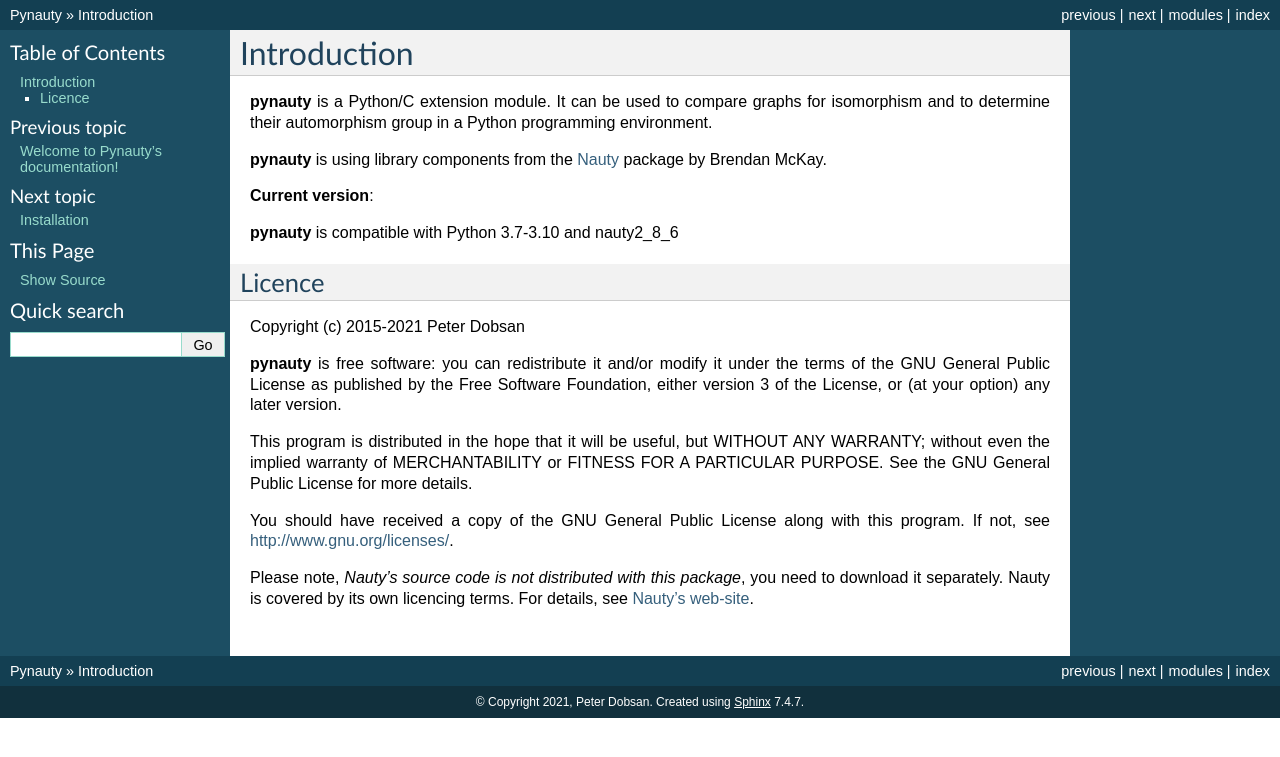
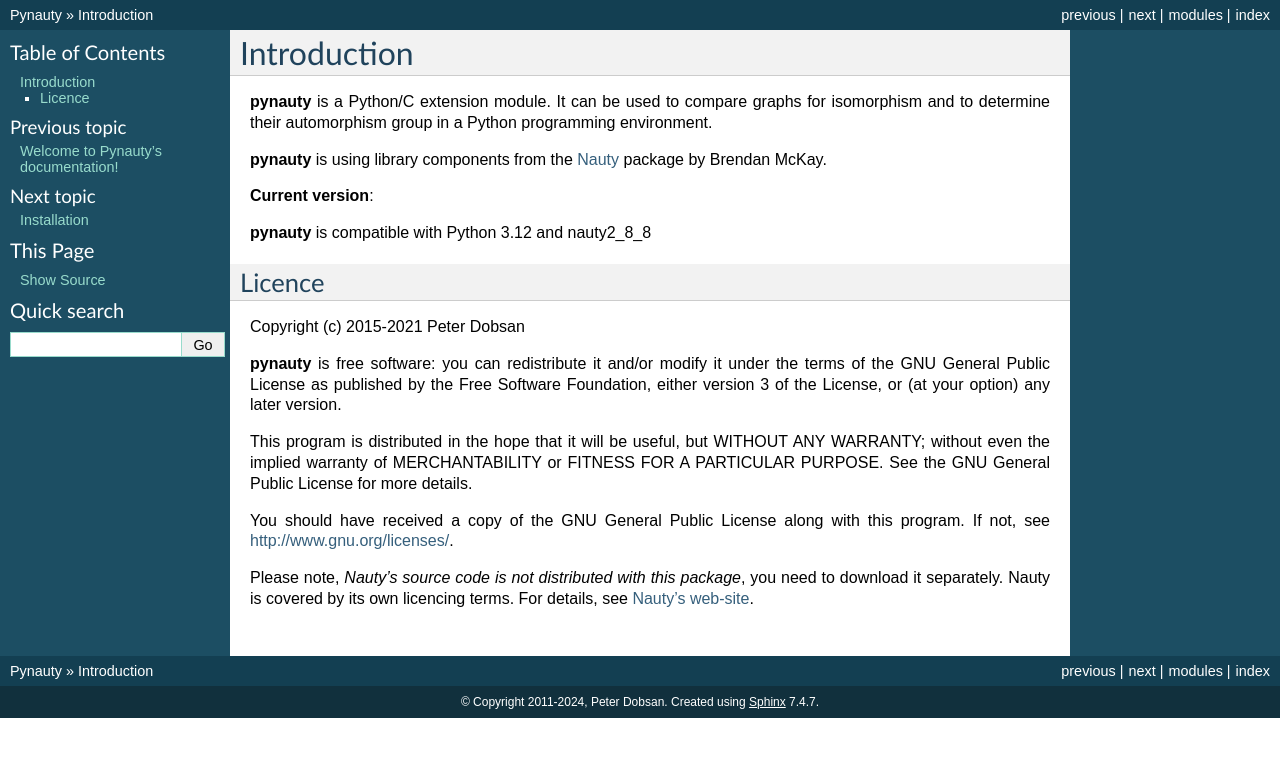
Before and after one commit to pdobsan/pynauty, a Sphinx documentation site: the page built from docs/source/intro.rst, in a window 1280 px wide. Shown: the top 757 px of the page. Built offline with Sphinx 7.4.7, drawn with Linux system fonts in a browser that asks for light colours; the version number could not be read and is left out.

Commit message:
update everything to nauty2_8_8

```diff
--- a/docs/source/conf.py
+++ b/docs/source/conf.py
@@ -25,7 +25,7 @@ import pynauty
 # -- Project information -----------------------------------------------------
 
 project = 'Pynauty'
-copyright = '2021, Peter Dobsan'
+copyright = '2011-2024, Peter Dobsan'
 author = 'Peter Dobsan'
 
 version = pynauty.__version__
--- a/docs/source/guide.rst
+++ b/docs/source/guide.rst
@@ -124,7 +124,7 @@ In the spirit of *Scientific Reproducibility* we might want to record
 what version of the package produced the result:
 
     >>> print('Computed by', Version())
-    Computed by Pynauty version 2.8.6
+    Computed by Pynauty version 2.8.8
     >>>
 
 Fixing vertex 3 by coloring reduces the automorphism group::
--- a/docs/source/intro.rst
+++ b/docs/source/intro.rst
@@ -10,7 +10,7 @@ Brendan McKay.
 
 **Current version**: |version|
 
-**pynauty**  is compatible with Python 3.7-3.10 and nauty2_8_6
+**pynauty**  is compatible with Python 3.12 and nauty2_8_8
 
 
 Licence
--- a/src/pynauty/__init__.py
+++ b/src/pynauty/__init__.py
@@ -31,10 +31,10 @@ warranty of MERCHANTABILITY or FITNESS FOR A PARTICULAR PURPOSE. See the
 GNU General Public License for more details.
 '''
 
-_nauty_version   = 'nauty2_8_6'
+_nauty_version   = 'nauty2_8_8'
 _nauty_dir       = _nauty_version   # relative to src/
 
-_pynauty_version = '2.8.6.1'
+_pynauty_version = '2.8.8.1'
 __version__      = _pynauty_version
 __Version__      = _pynauty_version
 #__Version__      = _pynauty_version + ' + ' + _nauty_version
```
Also changed, not shown: README.md (+3 -3 lines), 1 other file.
